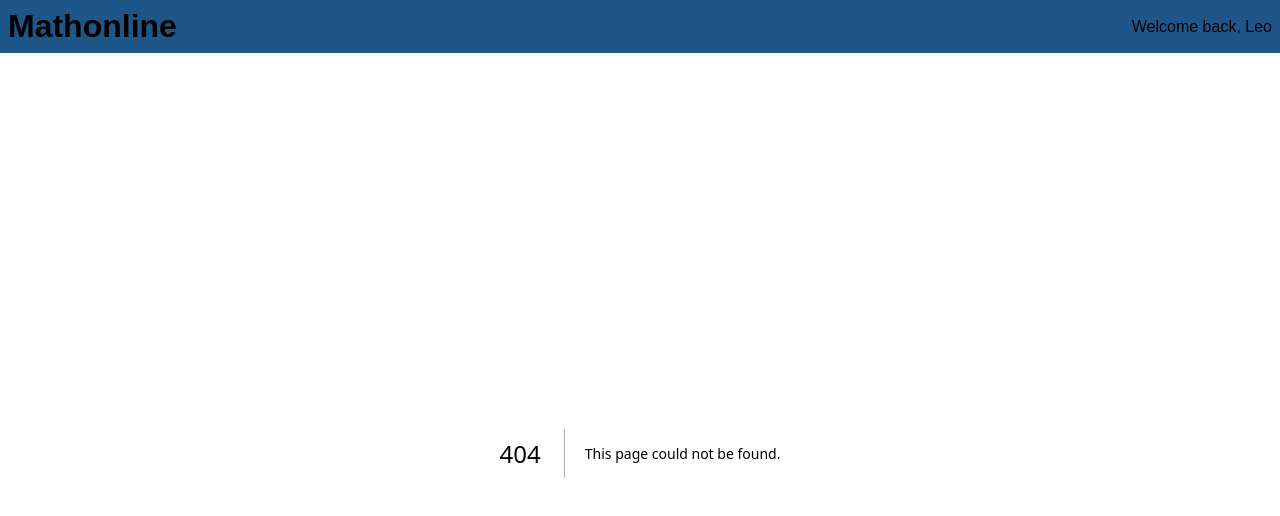
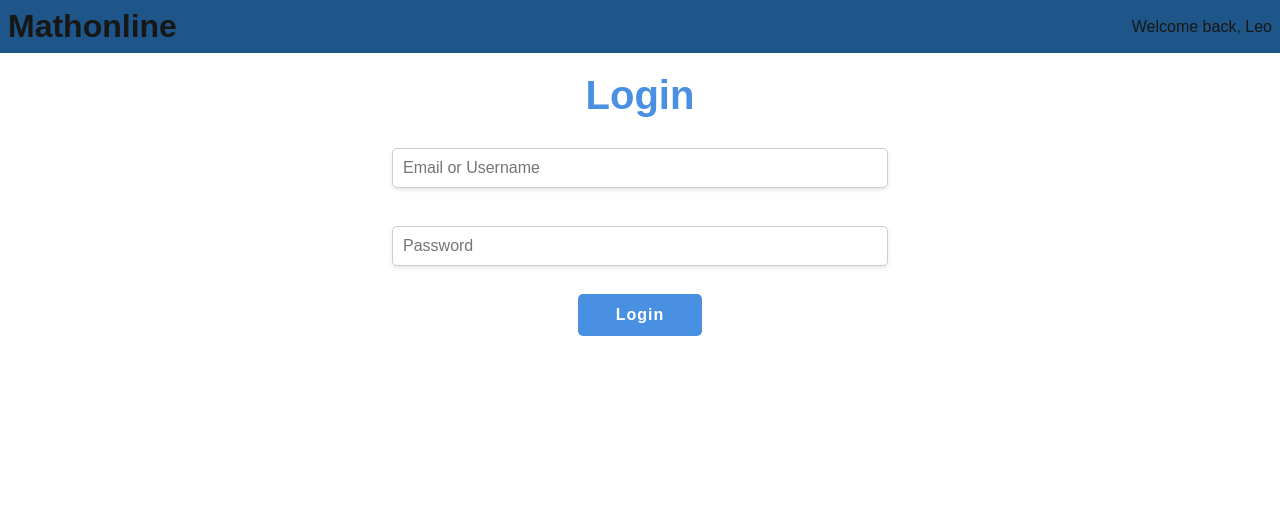
Before and after one commit to TW-MathOnline/mathonline, a Next.js app in the folder packages/mo-frontend/: page /login in a window 1280 px wide. Before the commit this address had no page. Shown: the top 516 px of the page. Built offline with nearby package versions, Linux system fonts and the light colour scheme.

Commit message:
log uname and passw

```diff
--- /dev/null
+++ b/packages/mo-frontend/src/app/components/header/loginForm/loginForm.module.css
@@ -0,0 +1,56 @@
+.form {
+    display: flex;
+    flex-direction: column;
+    justify-content: flex-start;
+    align-items: center;
+    height: 100vh;
+    margin: 0;
+    padding: 20px;
+  }
+
+.h1 {
+    font-size: 2.5rem;
+    color: #4A90E2;
+    margin-bottom: 20px;
+    font-family: 'Arial', sans-serif;
+    font-weight: bold;
+  }
+
+.inputField {
+    width: 40%;
+    padding: 10px;
+    margin: 10px 0;
+    font-size: 16px;
+    border: 1px solid #ccc;
+    border-radius: 5px;
+    box-shadow: 0 2px 4px rgba(0, 0, 0, 0.1);
+    transition: border-color 0.3s ease-in-out, box-shadow 0.3s ease-in-out;
+  }
+
+  .inputField:focus {
+    border-color: #4A90E2;
+    box-shadow: 0 0 8px rgba(74, 144, 226, 0.8);
+    outline: none;
+  }
+
+  .button {
+    width: 10%;
+    padding: 12px;
+    font-size: 16px;
+    font-weight: bold;
+    letter-spacing: 1px;
+    color: #fff;
+    background-color: #4A90E2;
+    border: none;
+    border-radius: 5px;
+    cursor: pointer;
+    transition: background-color 0.3s ease-in-out, transform 0.2s;
+  }
+
+  .button:hover {
+    background-color: #357ABD;
+  }
+
+  .button:active {
+    transform: scale(0.98);
+  }
--- /dev/null
+++ b/packages/mo-frontend/src/app/components/header/loginForm/loginForm.tsx
@@ -0,0 +1,34 @@
+"use client";
+import styles from "./loginForm.module.css";
+
+export function LoginForm() {
+  function handleLogin(formdata: FormData) {
+    const username = formdata.get("username");
+    const password = formdata.get("password");
+
+    console.log("Username:", username, ", Password:", password);
+  }
+
+  return (
+    <form className={styles.form} action={handleLogin}>
+      <h1 className={styles.h1}>Login</h1>
+      <input
+        type="text"
+        name="username"
+        className={styles.inputField}
+        placeholder="Email or Username"
+      />
+      <br />
+      <input
+        type="password"
+        name="password"
+        className={styles.inputField}
+        placeholder="Password"
+      />
+      <br />
+      <button type="submit" className={styles.button}>
+        Login
+      </button>
+    </form>
+  );
+}
--- /dev/null
+++ b/packages/mo-frontend/src/app/login/page.tsx
@@ -0,0 +1,5 @@
+import { LoginForm } from "../components/header/loginForm/loginForm";
+
+export default function Home() {
+  return <LoginForm />;
+}
```
Also changed, not shown: packages/mo-frontend/src/app/dashboard.tsx (deleted, +0 -12 lines), packages/mo-frontend/src/app/login.tsx (deleted, +0 -49 lines), 1 other file (tests, documents, lock files or other folders).
